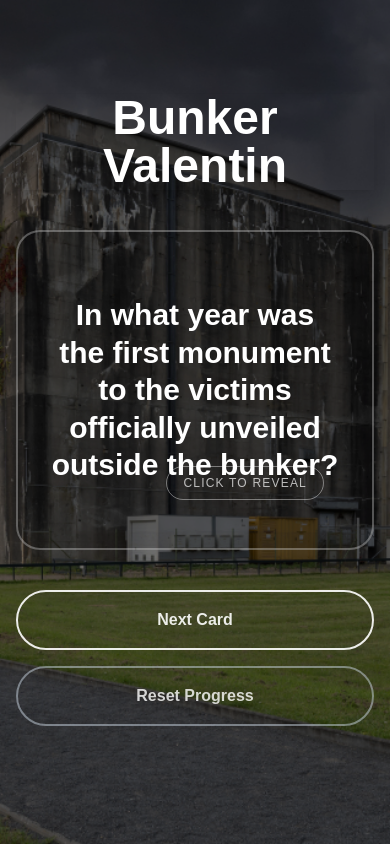
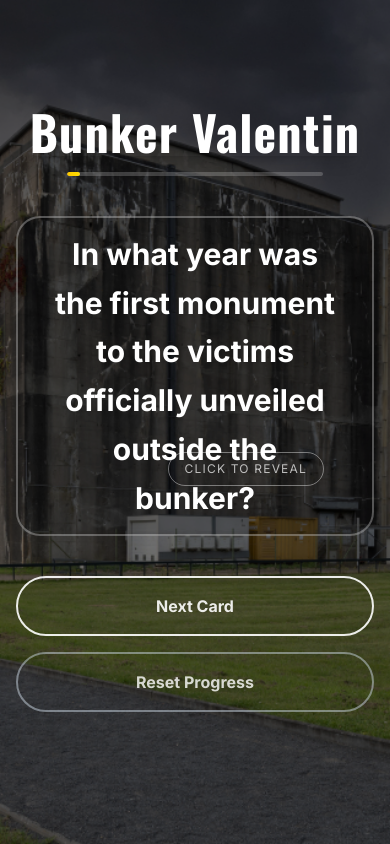
Before and after one commit to wangilisasi/bunker, a Next.js app: page / in a window 390 px wide. Built offline with nearby package versions, Linux system fonts and the light colour scheme.

Commit message:
imporve spacing

```diff
--- a/package.json
+++ b/package.json
@@ -23,6 +23,7 @@
     "@types/react-dom": "^19",
     "eslint": "^9",
     "eslint-config-next": "15.3.3",
+    "sharp": "^0.34.2",
     "tailwindcss": "^4",
     "typescript": "^5"
   }
--- a/src/app/layout.tsx
+++ b/src/app/layout.tsx
@@ -1,5 +1,5 @@
 import type { Metadata } from "next";
-import { Geist, Geist_Mono } from "next/font/google";
+import { Geist, Geist_Mono, Oswald, Inter } from "next/font/google";
 import "./globals.css";
 
 const geistSans = Geist({
@@ -12,9 +12,28 @@ const geistMono = Geist_Mono({
   subsets: ["latin"],
 });
 
+const oswald = Oswald({
+  variable: "--font-oswald",
+  subsets: ["latin"],
+  weight: ["300", "400", "500", "600", "700"],
+});
+
+const inter = Inter({
+  variable: "--font-inter",
+  subsets: ["latin"],
+  weight: ["300", "400", "500", "600", "700"],
+});
+
 export const metadata: Metadata = {
-  title: "Bunker Valentin - Historical Flashcards",
-  description: "Interactive flashcards to learn about the history of Bunker Valentin, a WWII submarine construction site.",
+  title: "Bunker Valentin Memorial - Interactive History Flashcards",
+  description: "Learn about Bunker Valentin, a WWII Nazi submarine construction site and memorial to forced labor victims. Interactive flashcards covering the history of this important Bremen-Farge memorial site.",
+  icons: {
+    icon: [
+      { url: '/favicon.svg', type: 'image/svg+xml' },
+      { url: '/favicon.svg', sizes: '32x32', type: 'image/svg+xml' },
+    ],
+    apple: '/favicon.svg',
+  },
 };
 
 export default function RootLayout({
@@ -25,7 +44,7 @@ export default function RootLayout({
   return (
     <html lang="en">
       <body
-        className={`${geistSans.variable} ${geistMono.variable} antialiased`}
+        className={`${geistSans.variable} ${geistMono.variable} ${oswald.variable} ${inter.variable} antialiased`}
       >
         {children}
       </body>
--- a/src/components/Flashcard.tsx
+++ b/src/components/Flashcard.tsx
@@ -37,11 +37,11 @@ export default function Flashcard({ question, answer }: FlashcardProps) {
         <div className="absolute inset-0 w-full h-full backface-hidden">
           <CardFace>
             <div className="relative text-center w-full h-full flex items-center justify-center">
-              <h2 className="text-white text-3xl md:text-4xl font-bold leading-tight">
+              <h2 className="text-white text-3xl md:text-4xl font-bold leading-relaxed font-[family-name:var(--font-inter)]">
                 {question}
               </h2>
               <div className="absolute bottom-4 right-4">
-                <div className="px-4 py-2 bg-transparent border border-white/40 rounded-full text-white/70 text-xs uppercase tracking-widest group-hover:bg-white/10 transition-all">
+                <div className="px-4 py-2 bg-transparent border border-white/40 rounded-full text-white/70 text-xs uppercase tracking-widest group-hover:bg-white/10 transition-all font-[family-name:var(--font-inter)]">
                   Click to reveal
                 </div>
               </div>
--- a/src/components/FlashcardApp.tsx
+++ b/src/components/FlashcardApp.tsx
@@ -148,9 +148,18 @@ export default function FlashcardApp() {
         <div className="w-full max-w-6xl mx-auto flex flex-col items-center">
           {/* Header */}
           <div className="text-center mb-10">
-            <h1 className="text-5xl md:text-6xl font-extrabold text-white shadow-lg">
+            <h1 className="text-5xl md:text-6xl font-extrabold text-white shadow-lg mb-4 font-[family-name:var(--font-oswald)] tracking-wide">
               Bunker Valentin
             </h1>
+            {/* Progress Bar */}
+            <div className="w-64 mx-auto h-1 bg-white/20 rounded-full overflow-hidden backdrop-blur-sm">
+              <div
+                className="h-full bg-gradient-to-r from-yellow-400 to-yellow-300 rounded-full transition-all duration-700 ease-out"
+                style={{
+                  width: `${(usedIndices.length / bunkerValentineFlashcards.length) * 100}%`
+                }}
+              />
+            </div>
           </div>
 
           {/* Main Content Area */}
@@ -201,7 +210,7 @@ export default function FlashcardApp() {
               <button
                 onClick={getNextRandomCard}
                 disabled={isAnimating}
-                className="w-full sm:w-52 px-8 py-4 bg-transparent border-2 border-white/90 text-white/90 font-bold rounded-full hover:bg-white/10 hover:border-white transition-all duration-300 ease-in-out disabled:opacity-50"
+                className="w-full sm:w-52 px-8 py-4 bg-transparent border-2 border-white/90 text-white/90 font-bold rounded-full hover:bg-white/10 hover:border-white transition-all duration-300 ease-in-out disabled:opacity-50 font-[family-name:var(--font-inter)]"
               >
                 Next Card
               </button>
@@ -209,7 +218,7 @@ export default function FlashcardApp() {
               <button
                 onClick={resetProgress}
                 disabled={isAnimating}
-                className="w-full sm:w-52 px-8 py-4 bg-transparent border-2 border-slate-300/50 text-white/80 font-bold rounded-full hover:bg-white/10 hover:border-white/80 transition-all duration-300 ease-in-out disabled:opacity-50"
+                className="w-full sm:w-52 px-8 py-4 bg-transparent border-2 border-slate-300/50 text-white/80 font-bold rounded-full hover:bg-white/10 hover:border-white/80 transition-all duration-300 ease-in-out disabled:opacity-50 font-[family-name:var(--font-inter)]"
               >
                 Reset Progress
               </button>
@@ -219,7 +228,7 @@ export default function FlashcardApp() {
           {/* Stats */}
           <div className="text-center text-slate-300 pt-2 h-6 flex items-center justify-center">
             {usedIndices.length === bunkerValentineFlashcards.length && (
-              <p className="text-xl mt-10 p-4 font-bold text-yellow-300 transition-opacity duration-300 animate-in fade-in">
+              <p className="text-xl mt-10 p-4 font-bold text-yellow-300 transition-opacity duration-300 animate-in fade-in font-[family-name:var(--font-inter)]">
                 🎉 Amazing! You&apos;ve mastered the Bunker Valentin history! 🎊
               </p>
             )}
--- a/src/data/flashcards.ts
+++ b/src/data/flashcards.ts
@@ -1,6 +1,6 @@
 export const bunkerValentineFlashcards = [
     {
-      question: "Where was Bunker Valentin located?",
+      question: "Where is Bunker Valentin located?",
       answer:
         "In Bremen-Farge, by the banks of the River Weser, about 35 kilometers from Bremen city center.",
     },
```
Also changed, not shown: public/favicon.svg (added), 1 other file (tests, documents, lock files or other folders).
